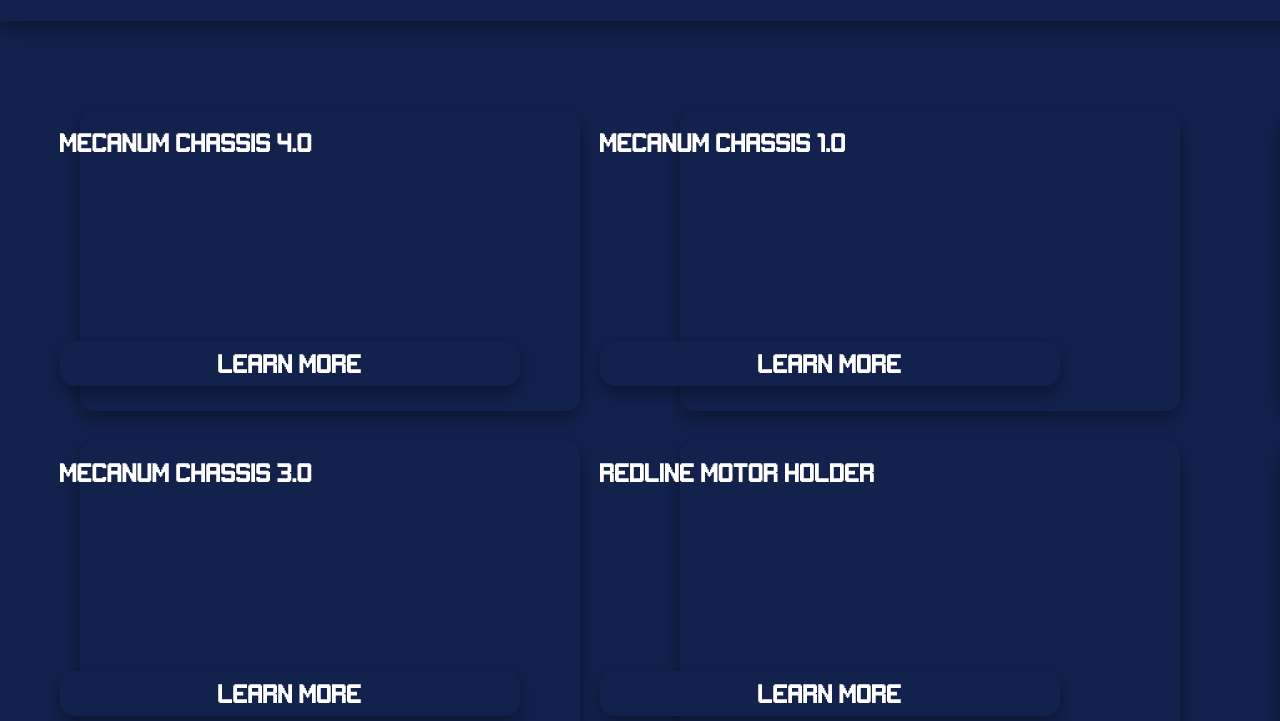
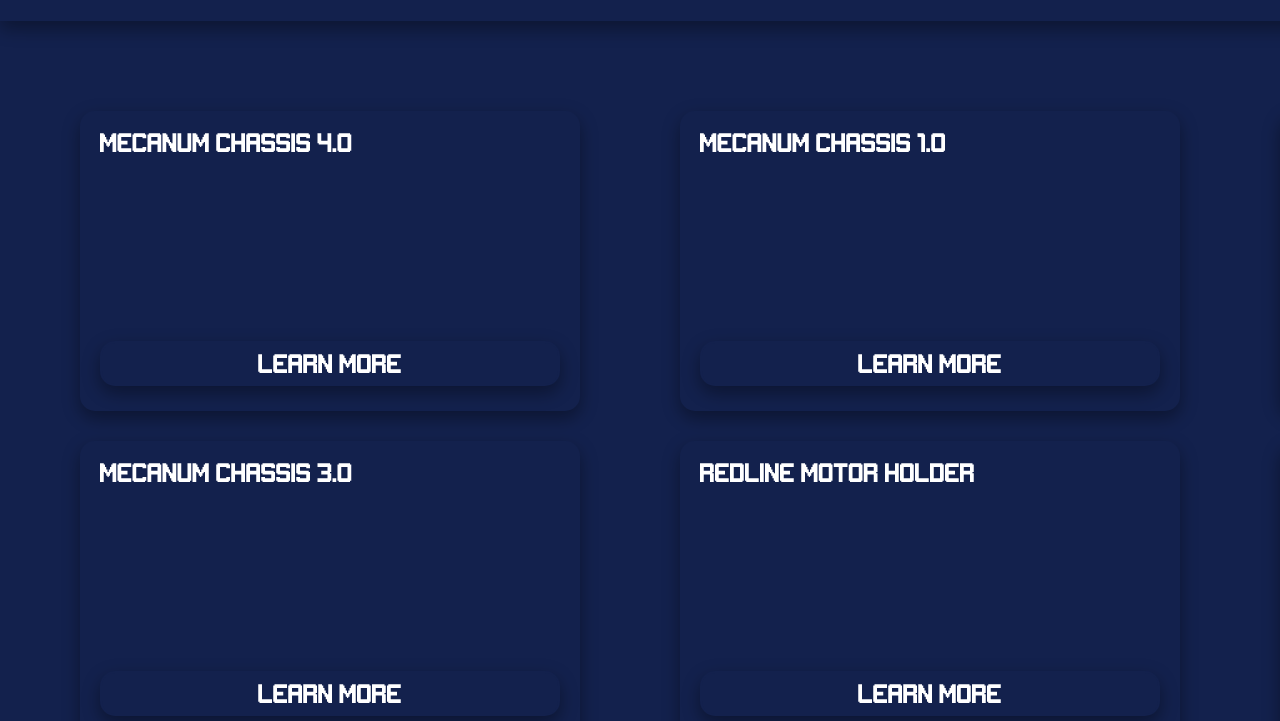
Before and after one commit to presigues/cad-website, a plain HTML site: page main.html in a window 1280 px wide. Shown: the part 79-800 px from the top of the page. Drawn offline with Linux system fonts and the light colour scheme.

Commit message:
continue menu 5

```diff
--- a/main.html
+++ b/main.html
@@ -43,12 +43,12 @@
     <div id="backing3">
         <div id = "pro5">
              <imd id="img5" src=""></imd>
-             <p id="text5">Mecanum Chassis 1.0</p>
+             <p id="text5">Timing Belt Practice</p>
              <button id="but5">Learn More</button>
          </div>
          <div id = "pro6">
              <imd id="img6" src=""></imd>
-             <p id="text6">Redline Motor Holder</p>
+             <p id="text6">Practice 1 Model</p>
              <button id="but6">Learn More</button>
          </div>
      </div>
--- a/styles.css
+++ b/styles.css
@@ -80,7 +80,7 @@ left: 30px;
     font-family: pixel;
     font-size: 20px;
     position: fixed;
-    left: 60px;
+    left: 100px;
 }
 
 #but1{
@@ -94,8 +94,19 @@ left: 30px;
     font-family: pixel;
     font-size: 20px;
     position: fixed;
-    left: 60px;
+    left: 100px;
     top: 420px;
+
+    transition-duration: 0.3s;
+    transition-property: transform;
+    transition-timing-function: ease;
+    transition-delay: 0s;
+
+    transition: transform 0.3s;
+}
+
+#but1:hover{
+    transform: translateY(-5px);
 }
 
 #pro2{
@@ -109,7 +120,7 @@ left: 30px;
     font-family: pixel;
     font-size: 20px;
     position: fixed;
-    left: 60px;
+    left: 100px;
 }
 
 #but2{
@@ -123,10 +134,19 @@ left: 30px;
     font-family: pixel;
     font-size: 20px;
     position: fixed;
-    left: 60px;
+    left: 100px;
     top: 750px;
+    transition-duration: 0.3s;
+    transition-property: transform;
+    transition-timing-function: ease;
+    transition-delay: 0s;
+
+    transition: transform 0.3s;
 }
 
+#but2:hover{
+    transform: translateY(-5px);
+}
 #pro3{
     box-shadow: 0 8px 16px 0 rgba(0,0,0,0.2), 0 6px 20px 0 rgba(0,0,0,0.19);
     width: 500px;
@@ -138,7 +158,7 @@ left: 30px;
     font-family: pixel;
     font-size: 20px;
     position: fixed;
-    left: 600px;
+    left: 700px;
 }
 #but3{
     background-color: rgb(19, 33, 77);
@@ -151,8 +171,19 @@ left: 30px;
     font-family: pixel;
     font-size: 20px;
     position: fixed;
-    left: 600px;
+    left: 700px;
     top: 420px;
+    transition-duration: 0.3s;
+    transition-property: transform;
+    transition-timing-function: ease;
+    transition-delay: 0s;
+
+    transition: transform 0.3s;
+
+}
+
+#but3:hover{
+    transform: translateY(-5px);
 }
 
 #pro4{
@@ -167,7 +198,7 @@ left: 30px;
     font-family: pixel;
     font-size: 20px;
     position: fixed;
-    left: 600px;
+    left: 700px;
 }
 
 #but4{
@@ -181,7 +212,7 @@ left: 30px;
     font-family: pixel;
     font-size: 20px;
     position: fixed;
-    left: 600px;
+    left: 700px;
     top: 750px;
 
     transition-duration: 0.3s;
@@ -193,7 +224,7 @@ left: 30px;
 }
 
 #but4:hover{
-    transform: translateY(-5px)
+    transform: translateY(-5px);
 
 }
 
@@ -223,6 +254,17 @@ left: 30px;
     position: fixed;
     left: 1300px;
     top: 420px;
+
+    transition-duration: 0.3s;
+    transition-property: transform;
+    transition-timing-function: ease;
+    transition-delay: 0s;
+
+    transition: transform 0.3s;
+}
+
+#but5:hover{
+    transform: translateY(-5px);
 }
 
 #pro6{
@@ -263,6 +305,6 @@ left: 30px;
 }
 
 #but6:hover{
-    transform: translateY(-5px)
+    transform: translateY(-5px);
 
 }
```
